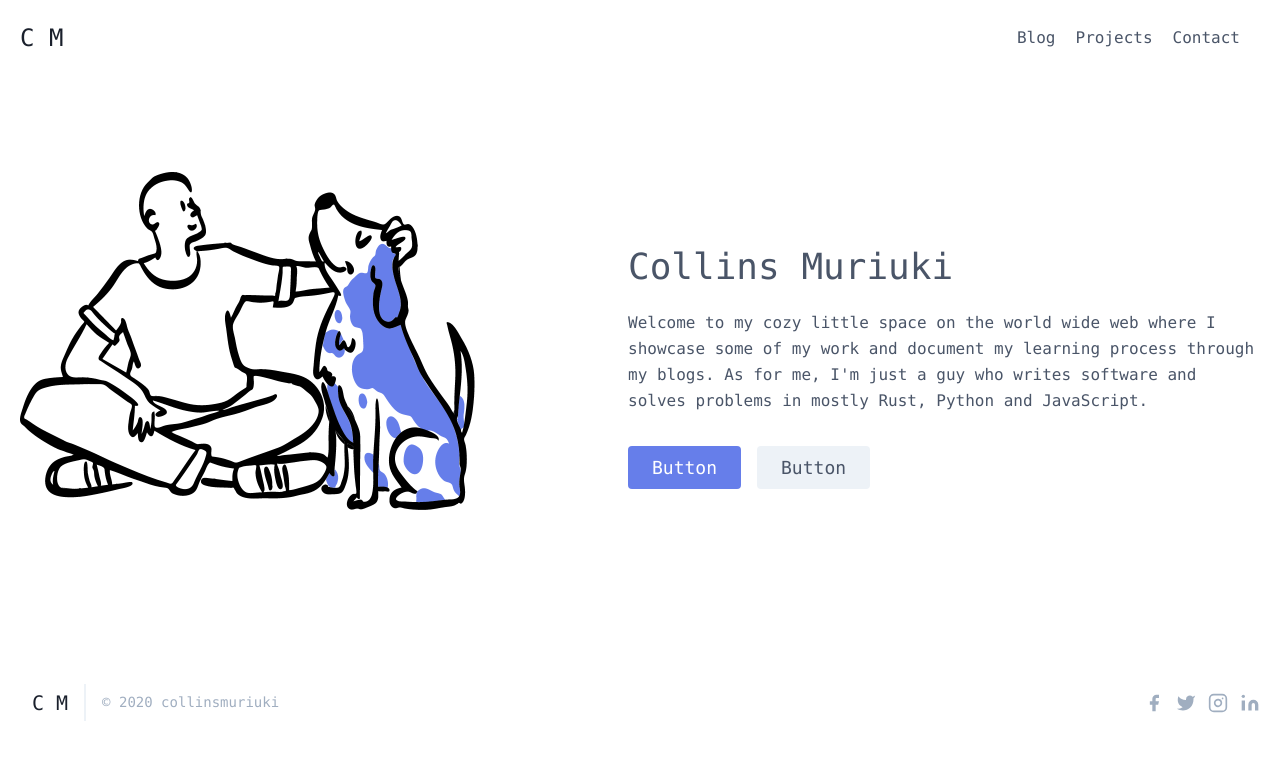
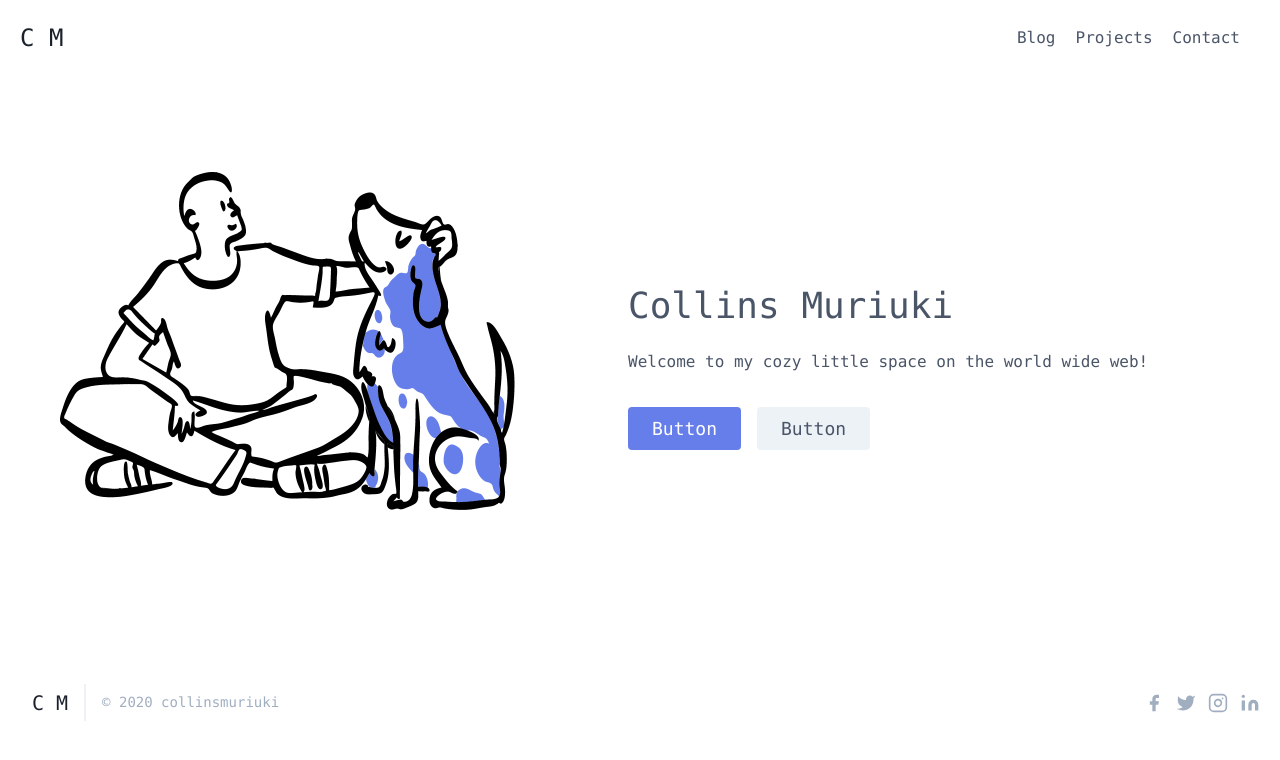
Before and after one commit to c12i/gatsby-portfolio-starter, a Gatsby site: page / in a window 1280 px wide. Built offline with nearby package versions, Linux system fonts and the light colour scheme; Gatsby itself is replaced by a stand-in of ours.

Commit message:
update hero component

```diff
--- a/src/components/Hero.js
+++ b/src/components/Hero.js
@@ -8,7 +8,7 @@ const Hero = () => {
       <div className="container mx-auto flex px-5 py-24 md:flex-row flex-col items-center">
         <div className="lg:max-w-lg lg:w-full md:w-1/2 w-5/6 mb-10 md:mb-0">
           <img
-            className="object-cover object-center rounded"
+            className="object-cover object-center rounded lg:ml-10"
             alt="hero"
             src={DoogieDoodle}
           />
@@ -18,7 +18,7 @@ const Hero = () => {
             Collins Muriuki
           </h1>
           <p className="mb-8 leading-relaxed">
-            Welcome to my cozy little space on the world wide web where I showcase some of my work and document my learning process through my blogs. As for me, I'm just a guy who writes software and solves problems in mostly Rust, Python and JavaScript.
+            Welcome to my cozy little space on the world wide web!
           </p>
           <div className="flex justify-center">
             <button className="inline-flex text-white bg-indigo-500 border-0 py-2 px-6 focus:outline-none hover:bg-indigo-600 rounded text-lg">
```
